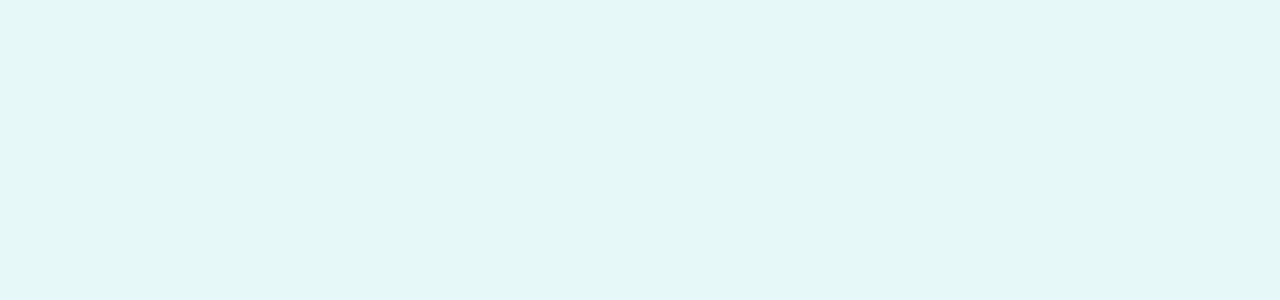
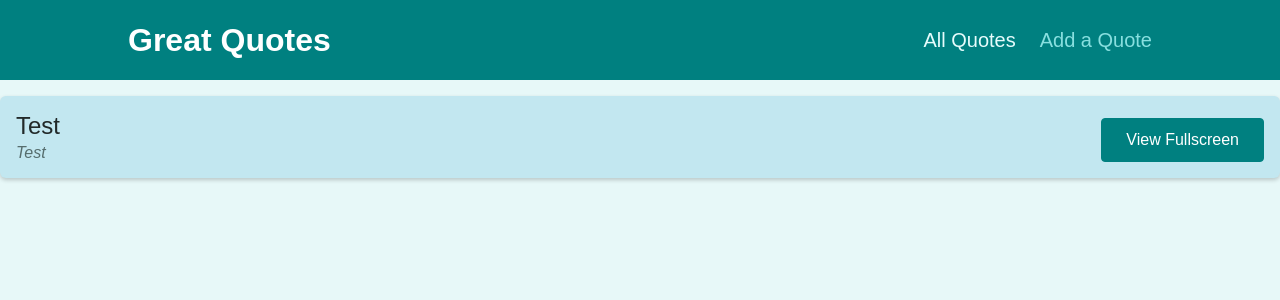
Before and after one commit to ko9x/quotes-app, a React (Create React App) app: page /quotes in a window 1280 px wide. Shown: the top 300 px of the page. Built offline with nearby package versions, Linux system fonts and the light colour scheme.

Commit message:
Added the pages and got the basic navigation connected.

```diff
--- a/src/App.js
+++ b/src/App.js
@@ -1,8 +1,23 @@
+import { Route, Switch } from "react-router-dom";
+import MainNavigation from "./components/layout/MainNavigation";
+import Quotes from "./pages/Quotes";
+import AddQuote from "./pages/AddQuote";
+import QuoteDetails from "./pages/QuoteDetails";
+
 function App() {
   return (
-    <div>
-
-    </div>
+    <section>
+      <MainNavigation></MainNavigation>
+      <Switch>
+        <Route path="/quotes" component={Quotes} exact></Route>
+      </Switch>
+      <Switch>
+        <Route path="/add-quote" component={AddQuote} exact></Route>
+      </Switch>
+      <Switch>
+        <Route path="/quotes/:quoteID" component={QuoteDetails}></Route>
+      </Switch>
+    </section>
   );
 }
 
--- /dev/null
+++ b/src/components/layout/MainNavigation.js
@@ -0,0 +1,24 @@
+import classes from './MainNavigation.module.css';
+import {NavLink} from 'react-router-dom';
+
+const MainNavigation = () => {
+    return (
+        <section>
+            <header className={classes.header}>
+                <h1 className={classes.logo}>Great Quotes</h1>
+                <nav className={classes.nav}>
+                    <ul>
+                        <li>
+                            <NavLink to="/quotes" activeClassName={classes.active}>All Quotes</NavLink>
+                        </li>
+                        <li>
+                            <NavLink to="/add-quote" activeClassName={classes.active}>Add a Quote</NavLink>
+                        </li>
+                    </ul>
+                </nav>
+            </header>
+        </section>
+    )
+};
+
+export default MainNavigation;
--- a/src/components/quotes/HighlightedQuote.js
+++ b/src/components/quotes/HighlightedQuote.js
@@ -1,6 +1,7 @@
 import classes from './HighlightedQuote.module.css';
 
 const HighlightedQuote = (props) => {
+
   return (
     <figure className={classes.quote}>
       <p>{props.text}</p>
--- a/src/components/quotes/QuoteItem.js
+++ b/src/components/quotes/QuoteItem.js
@@ -9,7 +9,7 @@ const QuoteItem = (props) => {
         </blockquote>
         <figcaption>{props.author}</figcaption>
       </figure>
-      <a className='btn'>
+      <a className='btn' href={"/quotes/" + props.id}>
         View Fullscreen
       </a>
     </li>
--- a/src/index.js
+++ b/src/index.js
@@ -1,6 +1,7 @@
 import ReactDOM from 'react-dom';
+import {BrowserRouter} from 'react-router-dom';
 
 import './index.css';
 import App from './App';
 
-ReactDOM.render(<App />, document.getElementById('root'));
+ReactDOM.render(<BrowserRouter><App /></BrowserRouter>, document.getElementById('root'));
--- /dev/null
+++ b/src/pages/AddQuote.js
@@ -0,0 +1,9 @@
+import QuoteForm from '../components/quotes/QuoteForm'
+
+const AddQuote = () => {
+    return (
+        <QuoteForm />
+    )
+};
+
+export default AddQuote;
--- /dev/null
+++ b/src/pages/QuoteDetails.js
@@ -0,0 +1,9 @@
+import HighlightedQuote from "../components/quotes/HighlightedQuote";
+
+const QuoteDetails = () => {
+    return (
+        <HighlightedQuote author={'Some Author'} text={'some text'}/>
+    )
+};
+
+export default QuoteDetails;
--- /dev/null
+++ b/src/pages/Quotes.js
@@ -0,0 +1,16 @@
+import QuoteList from "../components/quotes/QuoteList";
+
+const dummyQuotes = [
+    {
+    id: 'q1',
+    author: 'Test',
+    text: 'Test'}
+]
+
+const Quotes = () => {
+    return (
+        <QuoteList quotes={dummyQuotes}/>
+    )
+};
+
+export default Quotes;
```
